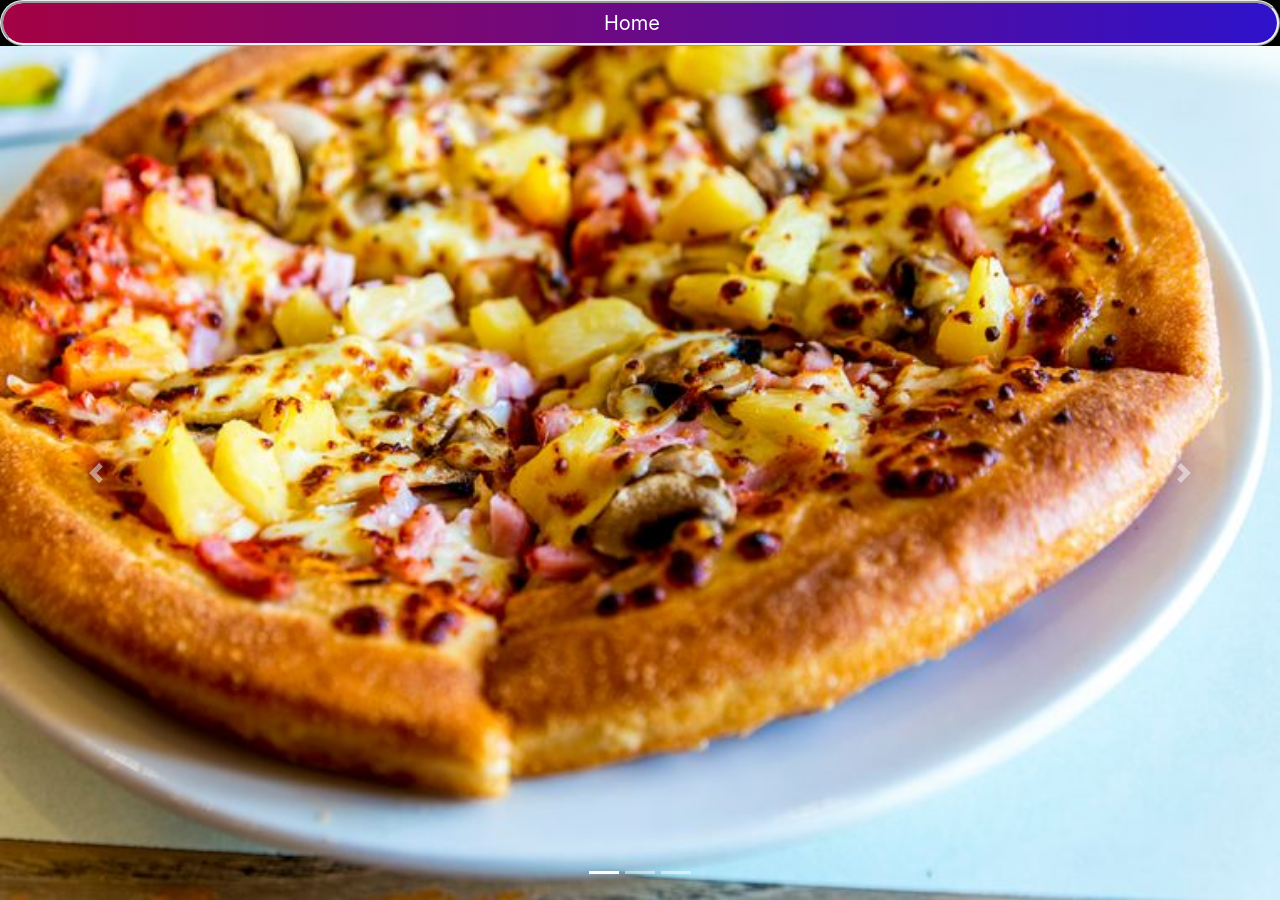
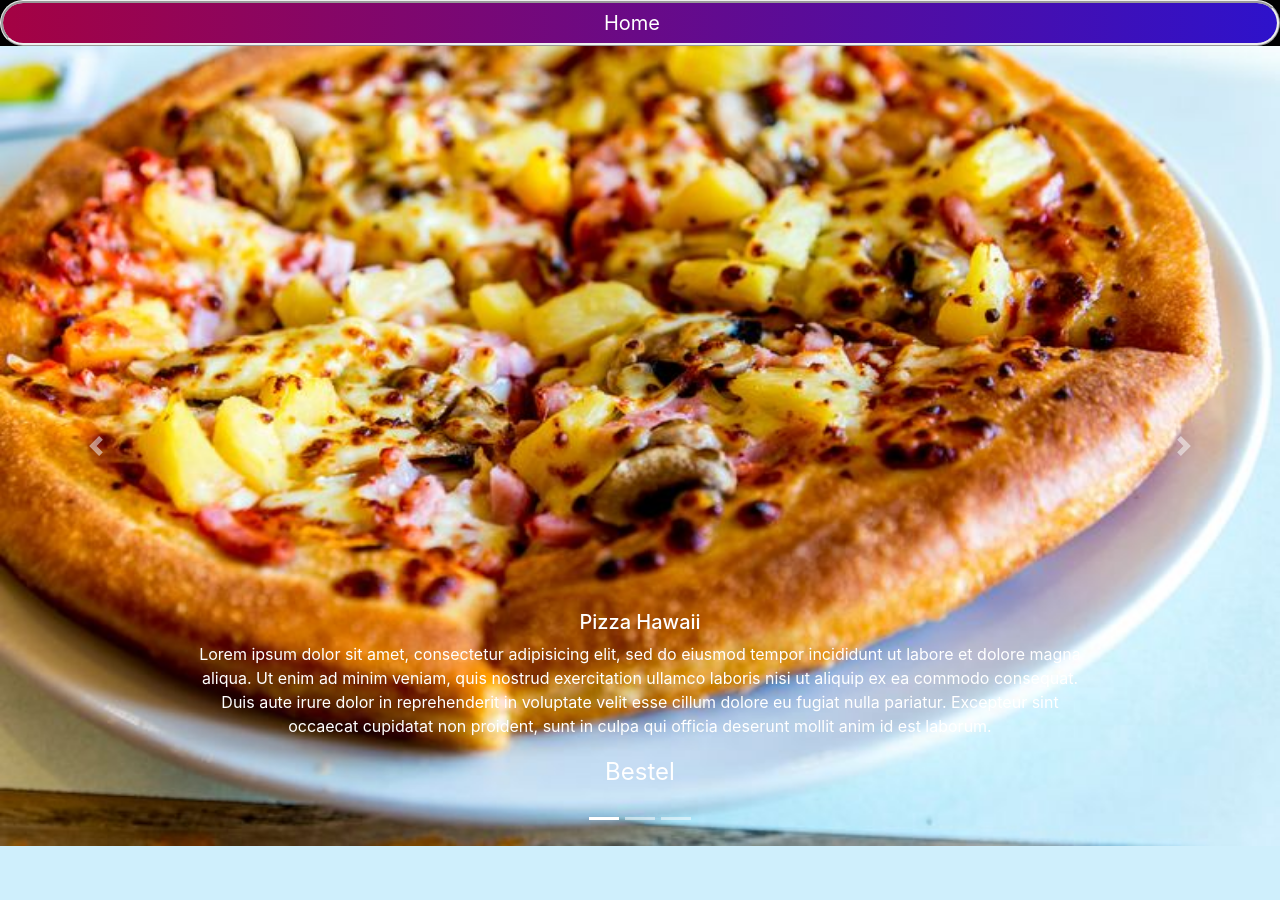
Before and after one commit to Krakert/Project-Agile-Development, a Flask app: page /bestel in a window 1280 px wide. After the commit the page ends 846 px from the top, so only its background shows below. Run offline with Flask 2, Linux system fonts and the light colour scheme; some libraries are stand-ins or nearby versions.

Commit message:
bestel pagina
quick fix

```diff
--- a/webapp/static/main.css
+++ b/webapp/static/main.css
@@ -72,6 +72,13 @@ color: #000;
   width: 100%;
   margin: auto;
 }*/
+.carousel-item{
+  height: 100vh;
+  min-height: 300px;
+  background: no-repeat center center scroll;
+  -webkit-background-size: cover;
+  background-size: cover;
+}
 
 img {
   display: block;
--- a/webapp/templates/bestel.html
+++ b/webapp/templates/bestel.html
@@ -28,12 +28,30 @@
   <div class="carousel-inner">
     <div class="carousel-item active">
       <img src="static\img\pizza_hawaii3.jpg" class="d-block w-100" alt="...">
+      <div class="carousel-caption d-none d-md-block">
+        <h5>Pizza Hawaii</h5>
+        <p>Lorem ipsum dolor sit amet, consectetur adipisicing elit, sed do eiusmod tempor incididunt ut labore et dolore magna aliqua. Ut enim ad minim veniam, quis nostrud exercitation ullamco laboris nisi ut aliquip ex ea commodo consequat.
+           Duis aute irure dolor in reprehenderit in voluptate velit esse cillum dolore eu fugiat nulla pariatur. Excepteur sint occaecat cupidatat non proident, sunt in culpa qui officia deserunt mollit anim id est laborum.</p>
+        <p><a href="#">Bestel</a></p>
+      </div>
     </div>
     <div class="carousel-item">
       <img src="static\img\spaghetti.jpeg" class="d-block w-100" alt="...">
+      <div class="carousel-caption d-none d-md-block">
+        <h5>Spaghetti</h5>
+        <p>Lorem ipsum dolor sit amet, consectetur adipisicing elit, sed do eiusmod tempor incididunt ut labore et dolore magna aliqua. Ut enim ad minim veniam, quis nostrud exercitation ullamco laboris nisi ut aliquip ex ea commodo consequat.
+           Duis aute irure dolor in reprehenderit in voluptate velit esse cillum dolore eu fugiat nulla pariatur. Excepteur sint occaecat cupidatat non proident, sunt in culpa qui officia deserunt mollit anim id est laborum.</p>
+           <p><a href="#">Bestel</a></p>
+      </div>
     </div>
     <div class="carousel-item">
       <img src="static\img\stamppot.jpg" class="d-block w-100" alt="...">
+      <div class="carousel-caption d-none d-md-block">
+        <h5>Stamppot</h5>
+        <p>Lorem ipsum dolor sit amet, consectetur adipisicing elit, sed do eiusmod tempor incididunt ut labore et dolore magna aliqua. Ut enim ad minim veniam, quis nostrud exercitation ullamco laboris nisi ut aliquip ex ea commodo consequat.
+           Duis aute irure dolor in reprehenderit in voluptate velit esse cillum dolore eu fugiat nulla pariatur. Excepteur sint occaecat cupidatat non proident, sunt in culpa qui officia deserunt mollit anim id est laborum.</p>
+           <p><a href="#">Bestel</a></p>
+      </div>
     </div>
   </div>
   <a class="carousel-control-prev" href="#carouselExampleIndicators" role="button" data-slide="prev">
```
